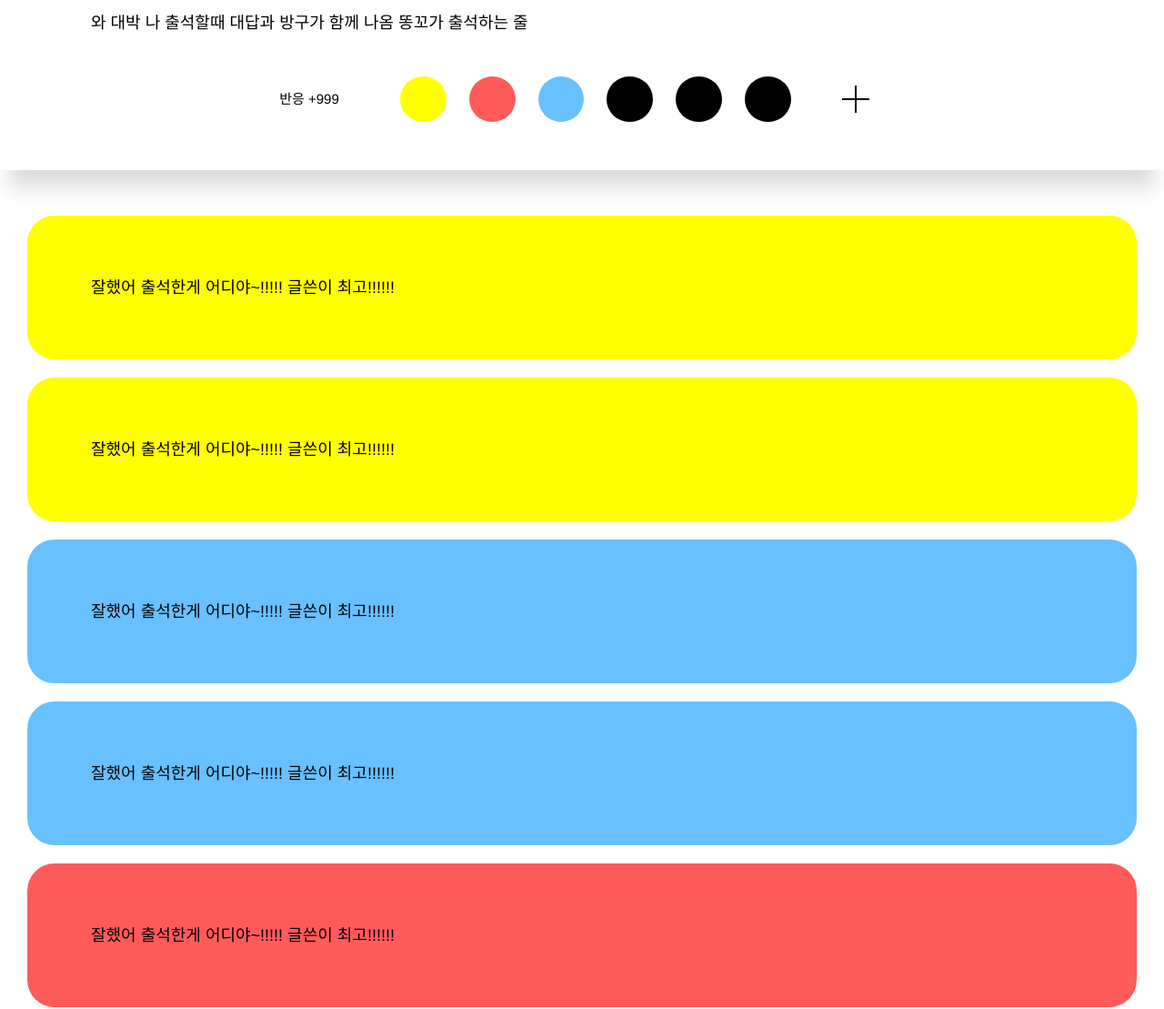
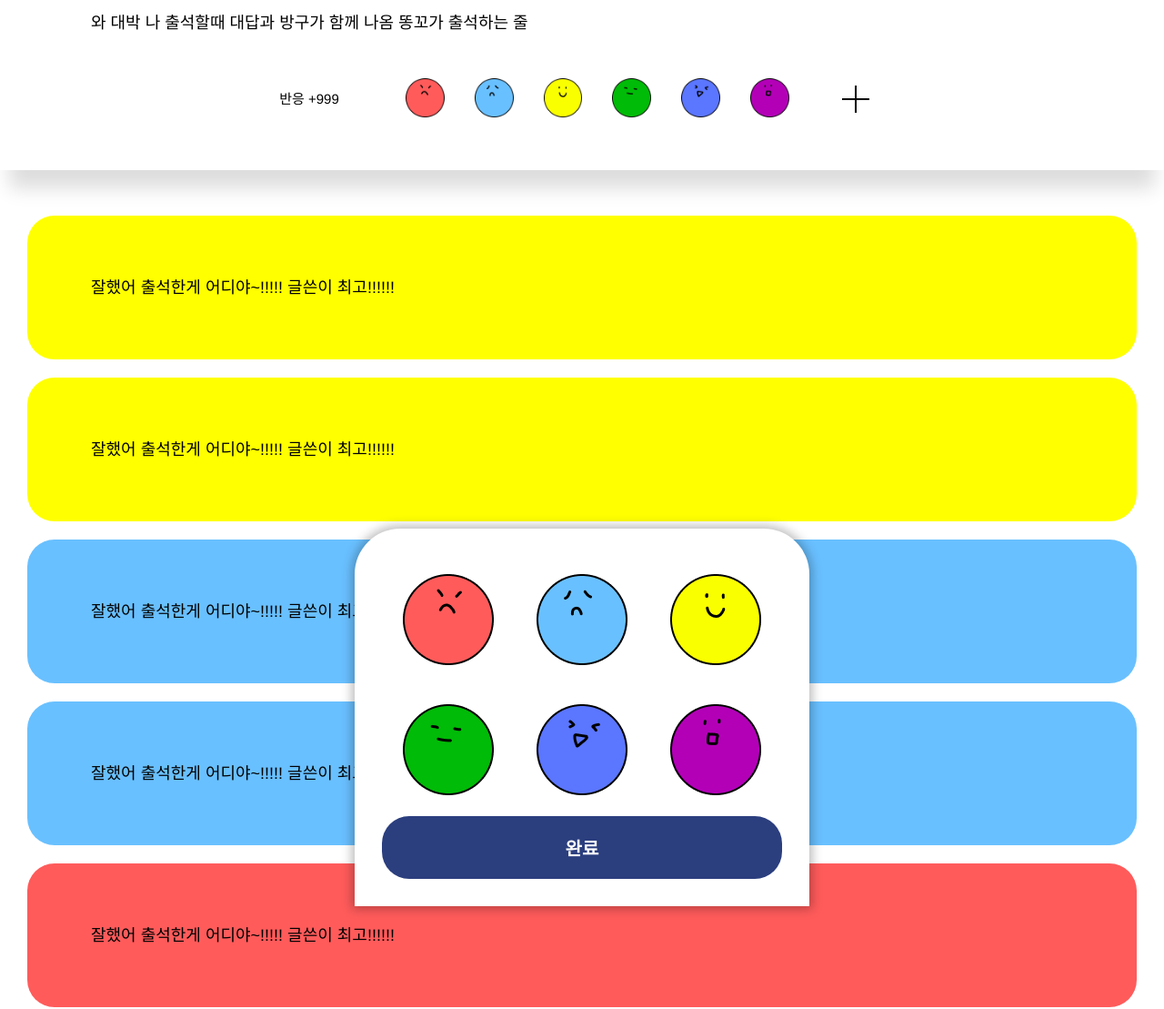
Before and after one commit to ynawhocodes/BarkHistory, a plain HTML site: page board/detail.html in a window 1280 px wide. Shown: the part 204-1313 px from the top of the page at 91% size. Drawn offline with nearby package versions, Linux system fonts and the light colour scheme.

Commit message:
#1 reaction UI 구현 완성

```diff
--- a/board/detail.html
+++ b/board/detail.html
@@ -16,7 +16,7 @@
 </head>
 
 
-<body>
+<body class="wrap">
     <div class="navigation">
         <div class="tab">
             <div class="swiper mySwiper">
@@ -40,7 +40,7 @@
         <div class="container-inner">
             <div class="update-header">
                 <span class="update-title">실시간 HOT</span>
-                <button type="button" onclick="alert('스크랩 추가')"><img src="../src/scrap.png" alt="스크랩"></button>
+                <button id="button" onclick="alert('스크랩 추가')"><img src="../src/scrap.png" alt="스크랩"></button>
             </div>
             <h2 class="title">오늘 나 실시간 강의에서 방구 뀜!</h2>
             <div class="description">
@@ -51,20 +51,31 @@
                 <div class="reaction-swiper">
                     <div class="swiper mySwiper-reaction">
                         <div class="swiper-wrapper">
-                            <div class="swiper-slide swiper-slide-action action01"><button></button></div>
-                            <div class="swiper-slide swiper-slide-action action02"></div>
-                            <div class="swiper-slide swiper-slide-action action03"></div>
-                            <div class="swiper-slide swiper-slide-action action04"></div>
-                            <div class="swiper-slide swiper-slide-action action05"></div>
-                            <div class="swiper-slide swiper-slide-action action06"></div>
-                            <div class="swiper-slide swiper-slide-action action07"></div>
+                            <div class="swiper-slide swiper-slide-action">
+                                <button onclick="alert('이모지1을 선택하셨습니다')"><img class="emoji" src="../emoji/wtf.png"></button>
+                            </div>
+                            <div class="swiper-slide swiper-slide-action">
+                                <button onclick="alert('이모지2을 선택하셨습니다')"><img class="emoji" src="../emoji/ohno.png"></button>
+                            </div>
+                            <div class="swiper-slide swiper-slide-action">
+                                <button onclick="alert('이모지3을 선택하셨습니다')"><img class="emoji" src="../emoji/fine.png"></button>
+                            </div>
+                            <div class="swiper-slide swiper-slide-action">
+                                <button onclick="alert('이모지4을 선택하셨습니다')"><img class="emoji" src="../emoji/humm.png"></button>
+                            </div>
+                            <div class="swiper-slide swiper-slide-action">
+                                <button onclick="alert('이모지5을 선택하셨습니다')"><img class="emoji" src="../emoji/kkk.png"></button>
+                            </div>
+                            <div class="swiper-slide swiper-slide-action">
+                                <button onclick="alert('이모지6을 선택하셨습니다')"><img class="emoji" src="../emoji/what.png"></button>
+                            </div>
                         </div>
                     </div>
                 </div>
-                <button type="button" class="plus-icon" onclick="alert('반응 추가')"><img src="../src/plus.png"
-                        alt="반응 추가"></button>
+                <button type="button" class="plus-icon" onclick="onClickPlus()"><img src="../src/plus.png"></button>
             </div>
         </div>
+
     </div>
     <div class="review-container">
         <div class="review-box review-box__yellow">
@@ -86,11 +97,21 @@
             <p>잘했어 출석한게 어디야~!!!!! 글쓴이 최고!!!!!!</p>
         </div>
     </div>
+    <div id="modal" class="reaction-modal">
+        <button onclick="alert('이모지1을 선택하셨습니다')"><img class="emoji" src="../emoji/wtf.png"></button>
+        <button onclick="alert('이모지2을 선택하셨습니다')"><img class="emoji" src="../emoji/ohno.png"></button>
+        <button onclick="alert('이모지3을 선택하셨습니다')"><img class="emoji" src="../emoji/fine.png"></button>
+        <button onclick="alert('이모지4을 선택하셨습니다')"><img class="emoji" src="../emoji/humm.png"></button>
+        <button onclick="alert('이모지5을 선택하셨습니다')"><img class="emoji" src="../emoji/kkk.png"></button>
+        <button onclick="alert('이모지6을 선택하셨습니다')"><img class="emoji" src="../emoji/what.png"></button>
+        <button type="button" class="btn-close" onclick="onClickClose()">완료</button>
+    </div>
 
     <!-- Swiper JS -->
     <script src="https://unpkg.com/swiper/swiper-bundle.min.js"></script>
     <script src="../js/swiper.js"></script>
     <!-- Initialize Swiper -->
+    <script src="../js/reaction.js"></script>
 
 </body>
 
--- a/css/reaction.css
+++ b/css/reaction.css
@@ -6,46 +6,11 @@
 }
 
 .reaction-swiper .swiper-slide-action {
-    color: gray;
-    border-radius: 50px;
+    background-color: #fff;
 }
 
-.reaction-swiper .swiper-slide-action.action01 {
-    color: white;
-    background-color: yellow;
-    border: 0px solid black;
-}
-
-.reaction-swiper .swiper-slide-action.action02 {
-    color: white;
-    background-color: #FF5B5B;
-    border: 0px solid black;
-}
-
-.reaction-swiper .swiper-slide-action.action03 {
-    color: white;
-    background-color: #69C0FF;
-    border: 0px solid black;
-}
-
-.reaction-swiper .swiper-slide-action-active.action04 {
-    color: white;
-    background-color: rgb(6, 100, 13);
-}
-
-.reaction-swiper .swiper-slide-action-active.action05 {
-    color: white;
-    background-color: rgb(0, 110, 255);
-}
-
-.reaction-swiper .swiper-slide-action-active.action06 {
-    color: white;
-    background-color: rgb(76, 126, 160);
-}
-
-.reaction-swiper .swiper-slide-action-active.action07 {
-    color: white;
-    background-color: rgb(0, 255, 85);
+.reaction-swiper .swiper-slide-action img {
+    width: 110%;
 }
 
 .reaction {
@@ -73,3 +38,41 @@
 .plus-icon {
     margin: 9px 0 9px 50px;
 }
+
+.reaction-modal {
+    background: #fff;
+    width: 500px;
+    border-radius: 50px 50px 0 0;
+    position: fixed;
+    bottom: -50%;
+    left: 50%;
+    transform: translate(-50%, 0);
+    transition: all 600ms cubic-bezier(0.86, 0, 0.07, 1);
+    padding: 30px;
+    display: flex;
+    flex-wrap: wrap;
+    box-sizing: border-box;
+    -webkit-box-shadow: 0px 0px 12px 3px rgba(0, 0, 0, 0.28);
+    box-shadow: 0px 0px 12px 3px rgba(0, 0, 0, 0.28);
+}
+
+.reaction-modal.modal-open {
+    bottom: 0;
+}
+
+.reaction-modal button {
+    flex: 1 1 auto;
+    padding: 20px;
+}
+
+.btn-close {
+    display: flex;
+    justify-content: center;
+    align-items: center;
+    width: 100%;
+    background-color: rgb(43, 62, 126);
+    border-radius: 30px;
+    font-size: 20px;
+    color: #fff;
+    font-weight: bold;
+}
--- /dev/null
+++ b/js/reaction.js
@@ -0,0 +1,8 @@
+var modal = document.getElementById('modal');
+
+function onClickPlus() {
+    modal.classList.add('modal-open');
+}
+function onClickClose() {
+    modal.classList.remove('modal-open');
+}
```
Also changed, not shown: emoji/fine.png (added), emoji/humm.png (added), emoji/kkk.png (added), emoji/ohno.png (added), emoji/what.png (added), emoji/wtf.png (added).
